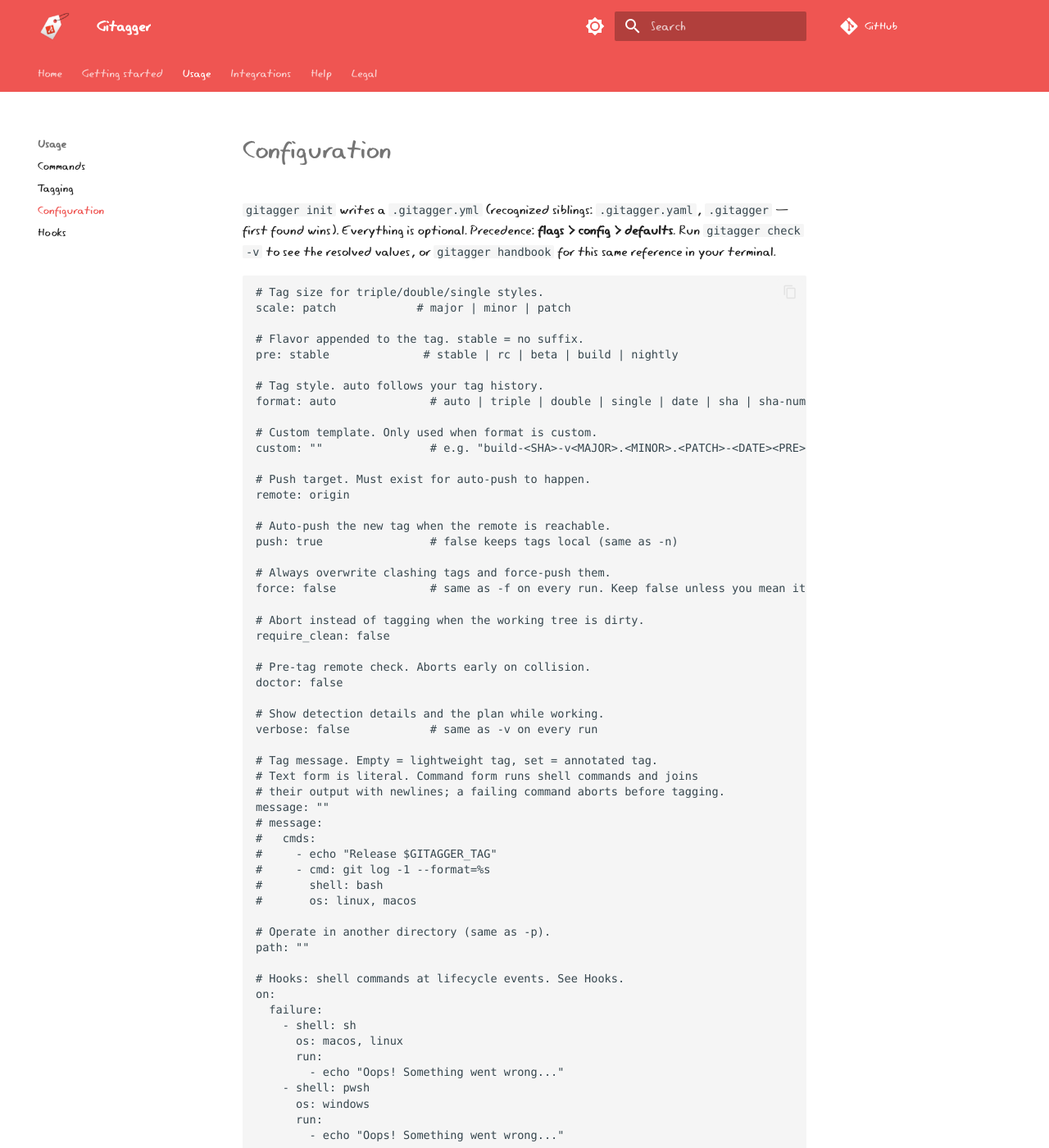
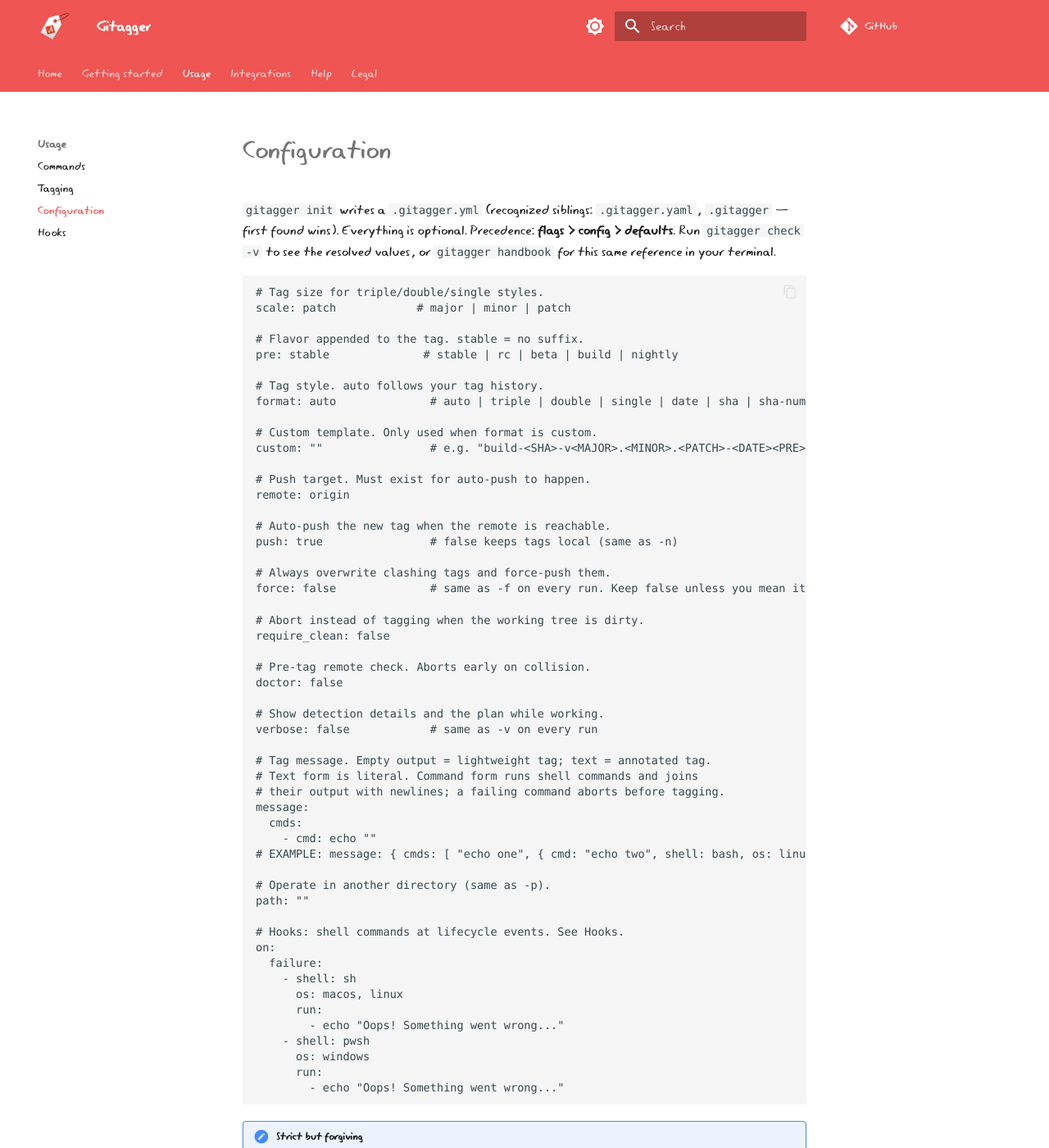
Before and after one commit to CHE3MZ/gitagger, an MkDocs documentation site: the page built from docs/docs/usage/configuration.md, in a window 1280 px wide and 1400 px high. Shown: the whole window at 82% size. Built offline with MkDocs 1.6.1, drawn with Linux system fonts in a browser that asks for light colours; some web fonts are replaced; comment, search, counter and statistics services are not loaded.

Commit message:
feat: default config message uses a cmds block (echo "")

```diff
--- a/docs/docs/usage/configuration.md
+++ b/docs/docs/usage/configuration.md
@@ -33,16 +33,13 @@ doctor: false
 # Show detection details and the plan while working.
 verbose: false            # same as -v on every run
 
-# Tag message. Empty = lightweight tag, set = annotated tag.
+# Tag message. Empty output = lightweight tag; text = annotated tag.
 # Text form is literal. Command form runs shell commands and joins
 # their output with newlines; a failing command aborts before tagging.
-message: ""
-# message:
-#   cmds:
-#     - echo "Release $GITAGGER_TAG"
-#     - cmd: git log -1 --format=%s
-#       shell: bash
-#       os: linux, macos
+message:
+  cmds:
+    - cmd: echo ""
+# EXAMPLE: message: { cmds: [ "echo one", { cmd: "echo two", shell: bash, os: linux, macos } ] }
 
 # Operate in another directory (same as -p).
 path: ""
```
Also changed, not shown: 1 other file.
